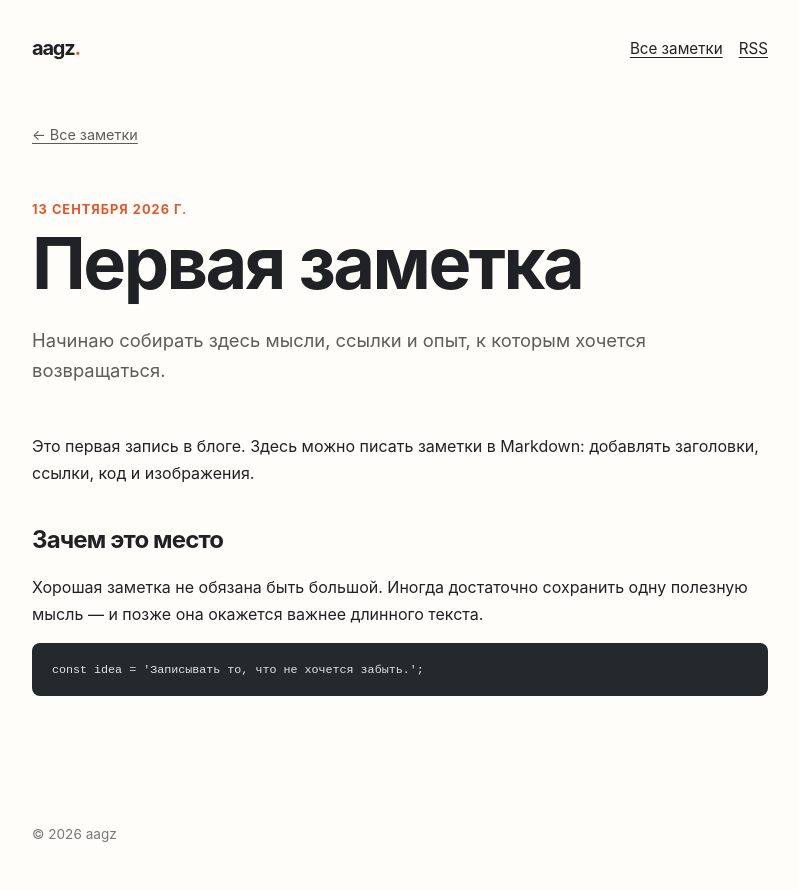
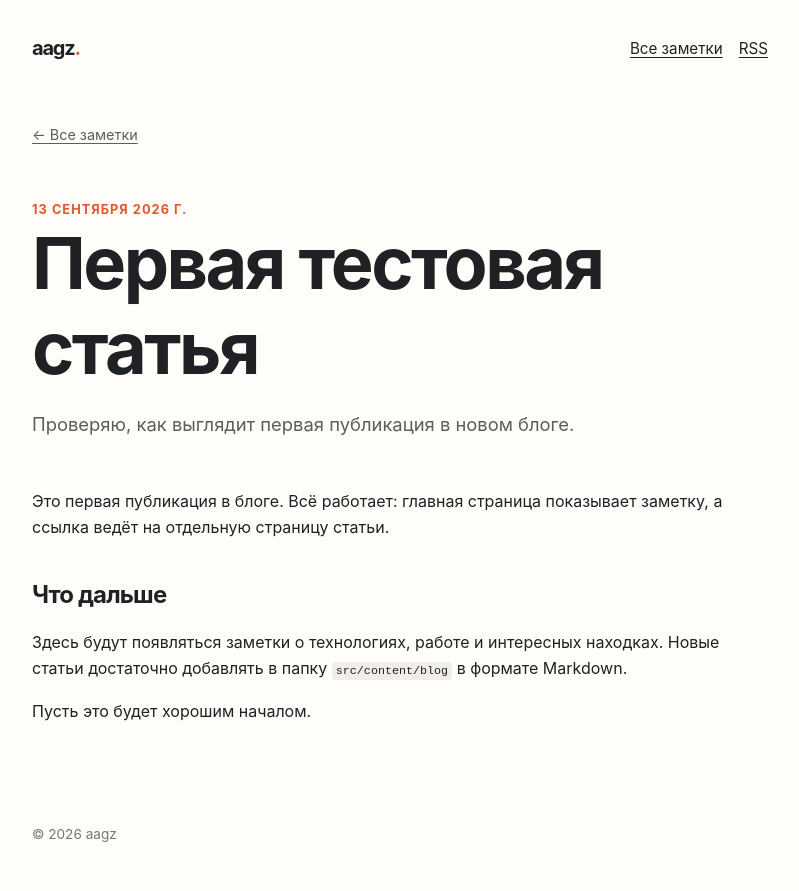
Before and after one commit to aagz/aagz.github.io, an Astro site: page /blog/hello-world in a window 1280 px wide. Shown: the whole page, without its empty margins (240-1039 px from the left). Built offline with nearby package versions, Linux system fonts and the light colour scheme; Astro itself is replaced by a stand-in of ours.

Commit message:
docs: добавить первую тестовую статью

````diff
--- a/src/content/blog/hello-world.md
+++ b/src/content/blog/hello-world.md
@@ -1,15 +1,13 @@
 ---
-title: Первая заметка
-description: Начинаю собирать здесь мысли, ссылки и опыт, к которым хочется возвращаться.
+title: Первая тестовая статья
+description: Проверяю, как выглядит первая публикация в новом блоге.
 publishedAt: 2026-09-13
 ---
 
-Это первая запись в блоге. Здесь можно писать заметки в Markdown: добавлять заголовки, ссылки, код и изображения.
+Это первая публикация в блоге. Всё работает: главная страница показывает заметку, а ссылка ведёт на отдельную страницу статьи.
 
-## Зачем это место
+## Что дальше
 
-Хорошая заметка не обязана быть большой. Иногда достаточно сохранить одну полезную мысль — и позже она окажется важнее длинного текста.
+Здесь будут появляться заметки о технологиях, работе и интересных находках. Новые статьи достаточно добавлять в папку `src/content/blog` в формате Markdown.
 
-```js
-const idea = 'Записывать то, что не хочется забыть.';
-```
+Пусть это будет хорошим началом.
````
